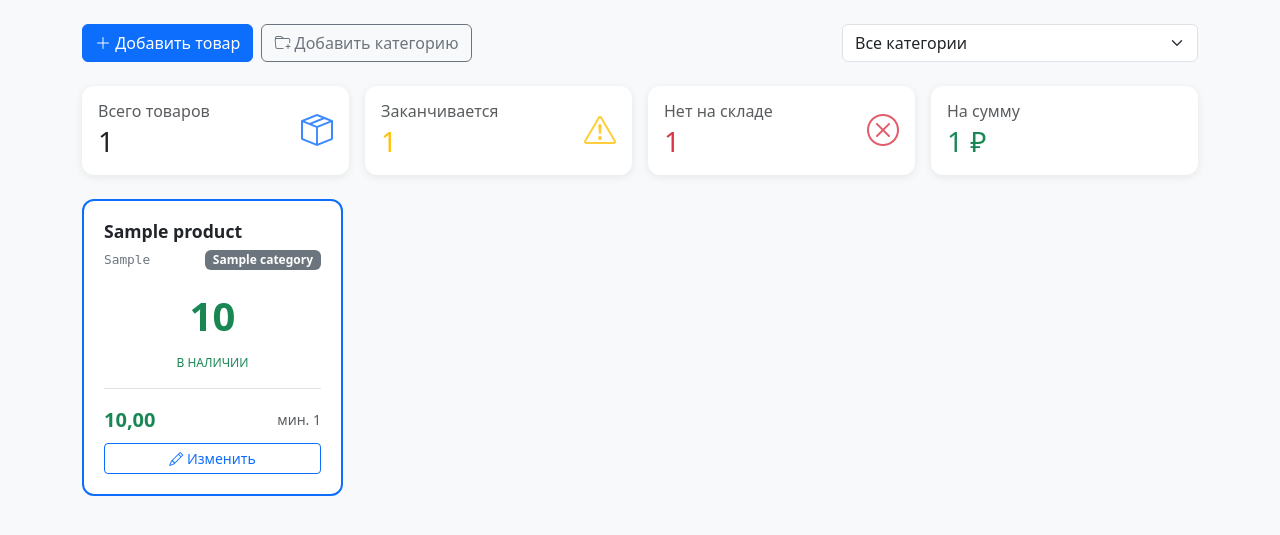
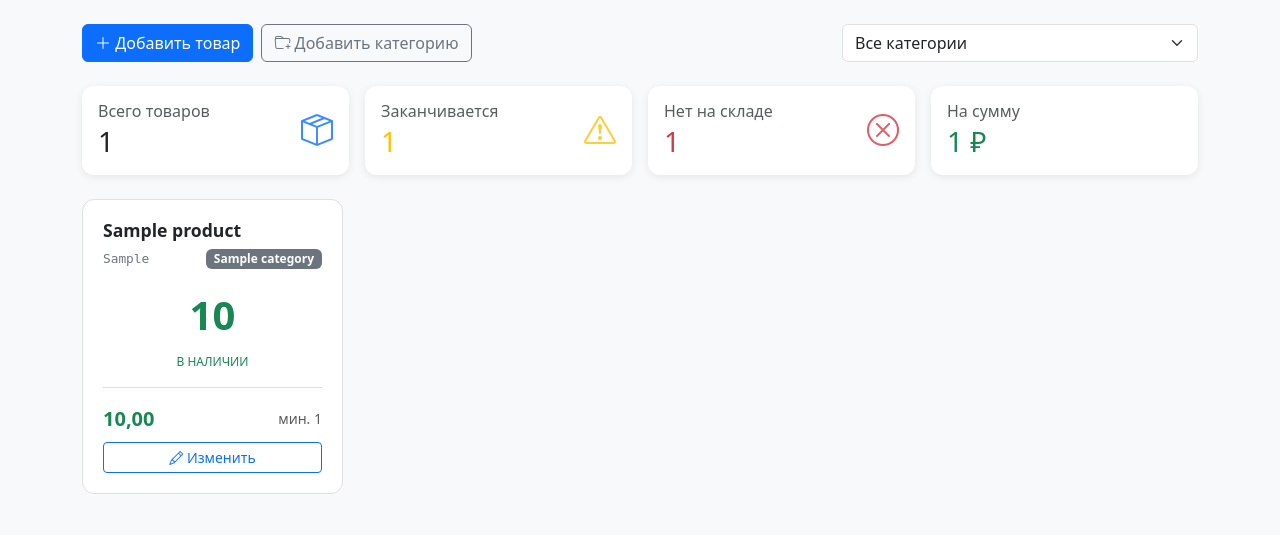
Before and after one commit to JDaxmaut/sclad, a Django app: template sklad/templates/inventory/product_list.html in a window 1280 px wide. Shown: the part 56-591 px from the top of the page. Run offline with Django 5.2, Linux system fonts and the light colour scheme; tables that the repository leaves empty hold one stand-in row (values such as "Sample post"); the template is opened without the code that fills it: values that come from a table or form of the project are taken from there, most other values are stand-ins (such as "Sample title", 1, 10 or a date in 2020).

Commit message:
Restore gray border

```diff
--- a/sklad/static/style.css
+++ b/sklad/static/style.css
@@ -18,7 +18,7 @@ body {
 /* Карточки товаров */
 .product-card {
     transition: transform 0.2s, box-shadow 0.2s;
-    border: 2px solid #0d6efd;
+    border: 1px solid #e0e0e0;
     border-radius: 12px;
     overflow: hidden;
 }
```
